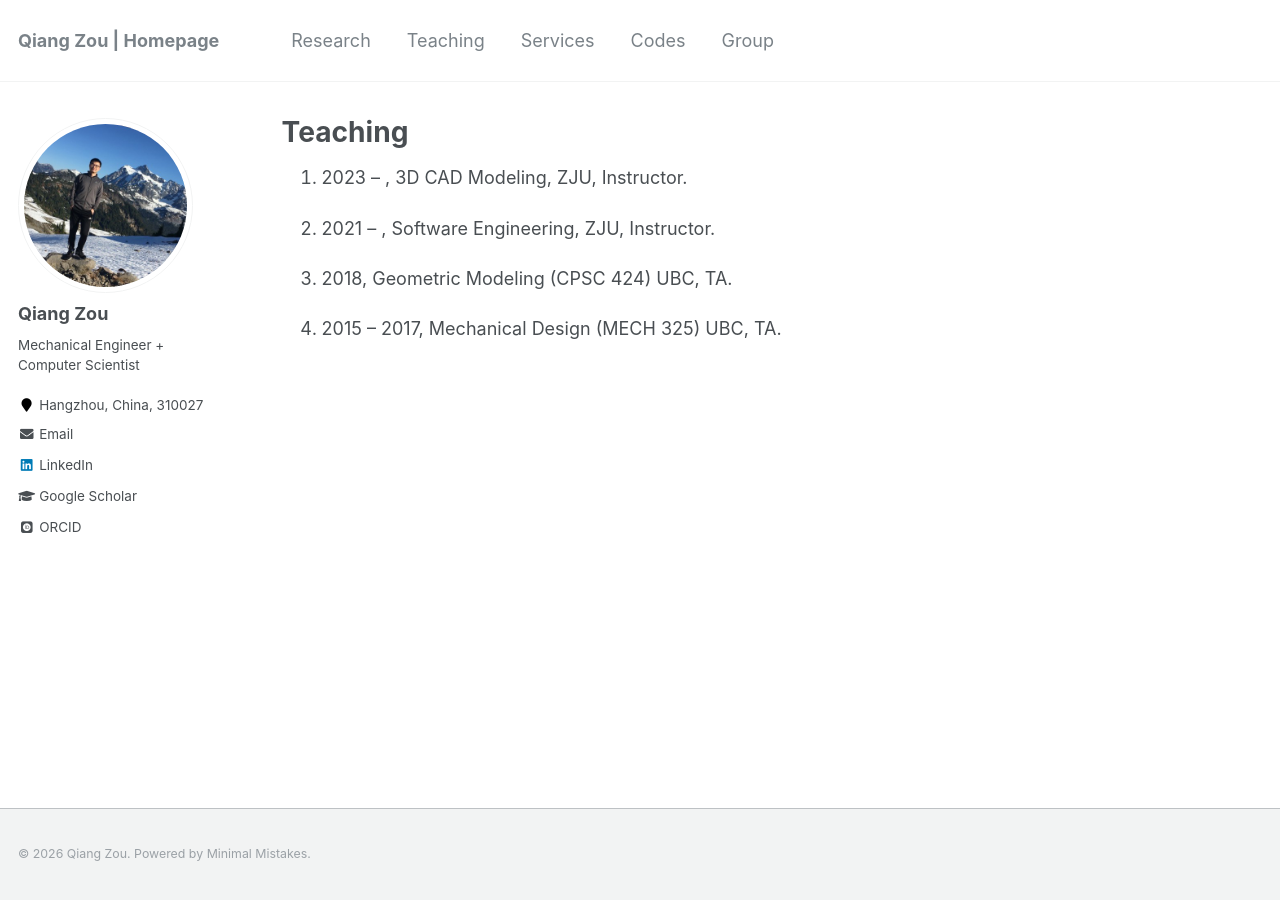
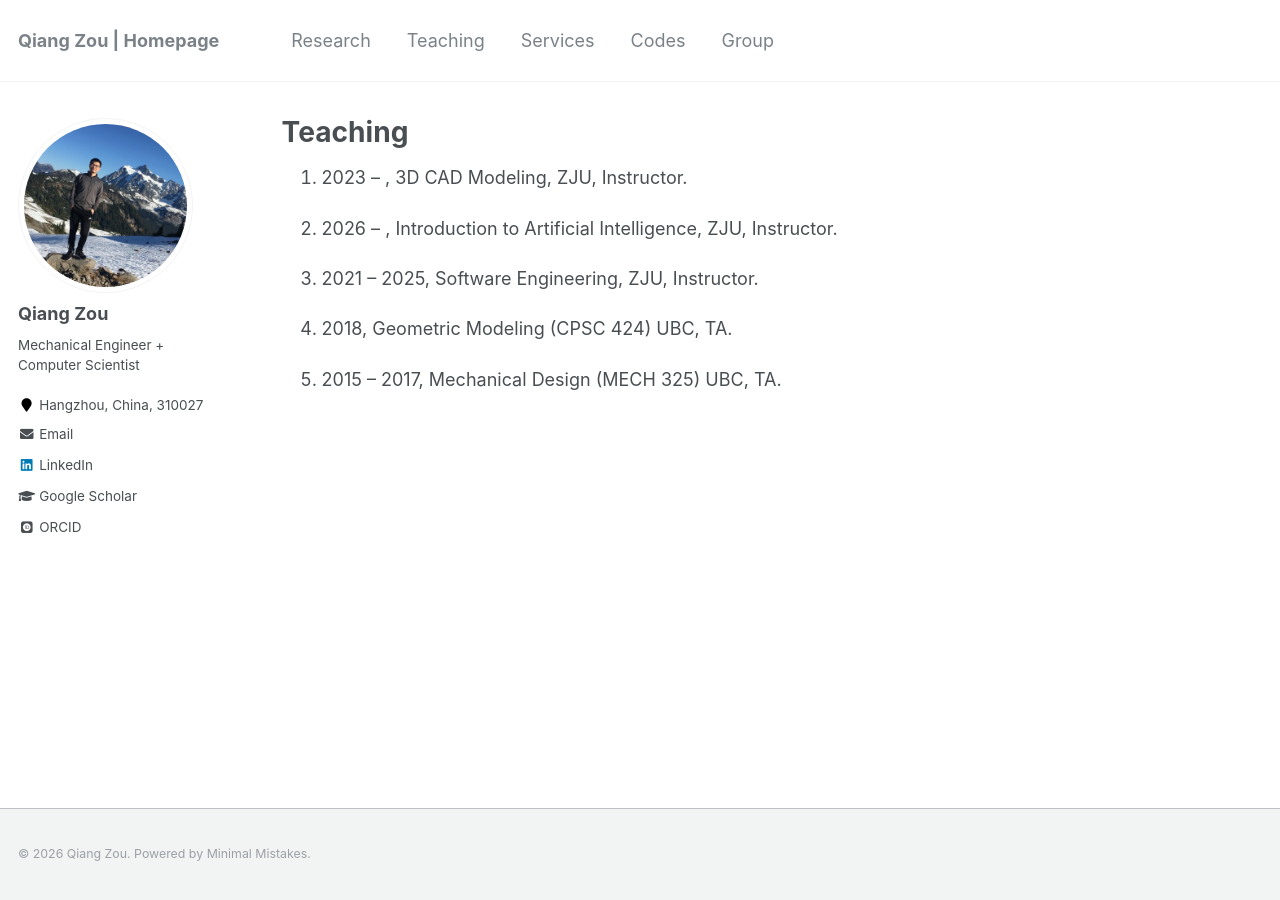
Before and after one commit to Qiang-Zou/Qiang-Zou.github.io, a Jekyll site: the page built from _pages/teaching.md, in a window 1280 px wide. Built offline with Jekyll 4.4.1, drawn with Linux system fonts in a browser that asks for light colours; some web fonts are replaced.

Commit message:
Update teaching.md

```diff
--- a/_pages/teaching.md
+++ b/_pages/teaching.md
@@ -13,7 +13,9 @@ author_profile: true
 
 1. 2023 – , 3D CAD Modeling, ZJU, Instructor.
 
-1. 2021 – , Software Engineering, ZJU, Instructor.
+1. 2026 – , Introduction to Artificial Intelligence, ZJU, Instructor.
+
+1. 2021 – 2025, Software Engineering, ZJU, Instructor.
 
 1. 2018, Geometric Modeling (CPSC 424) UBC, TA.
 
```
